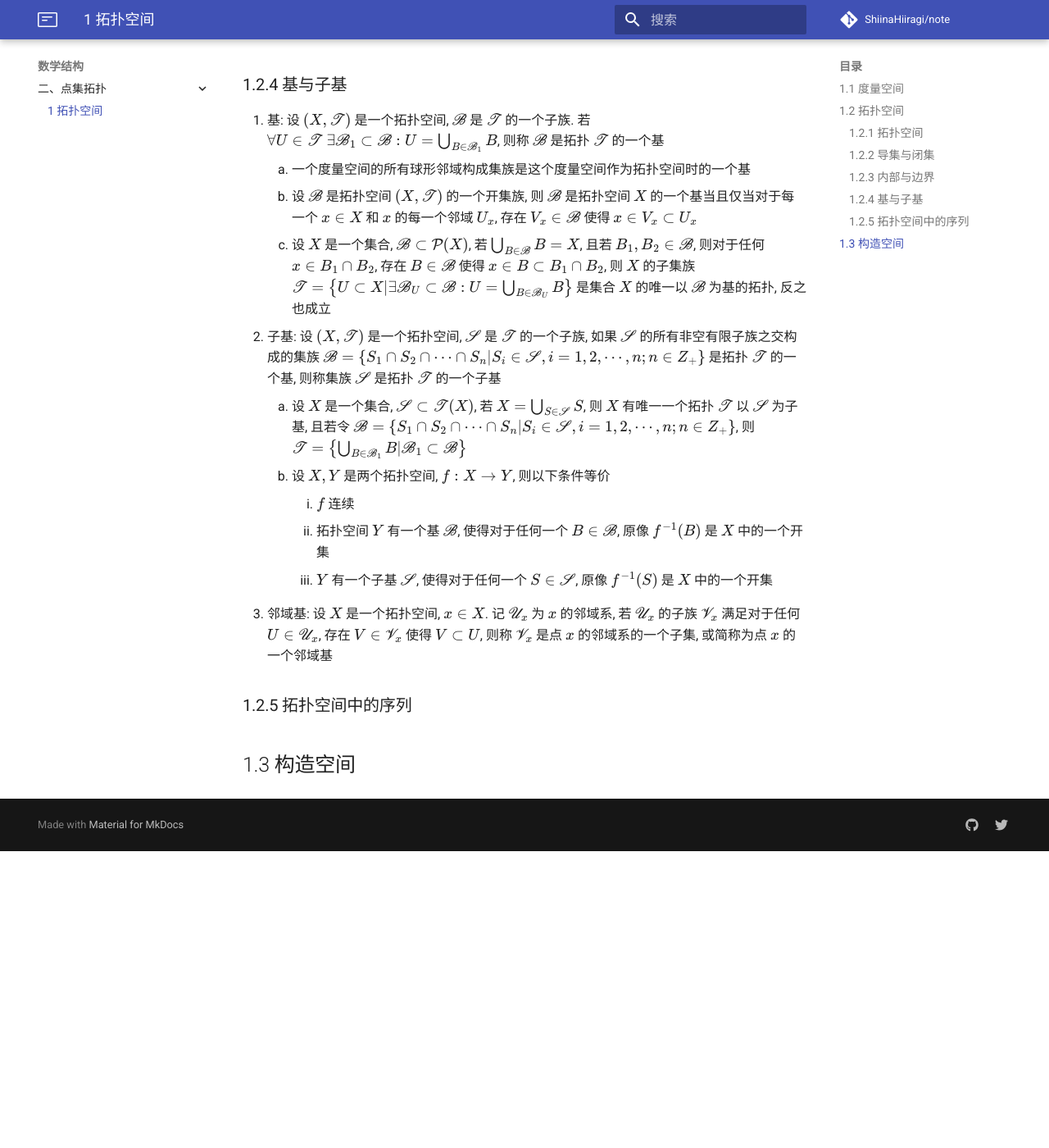
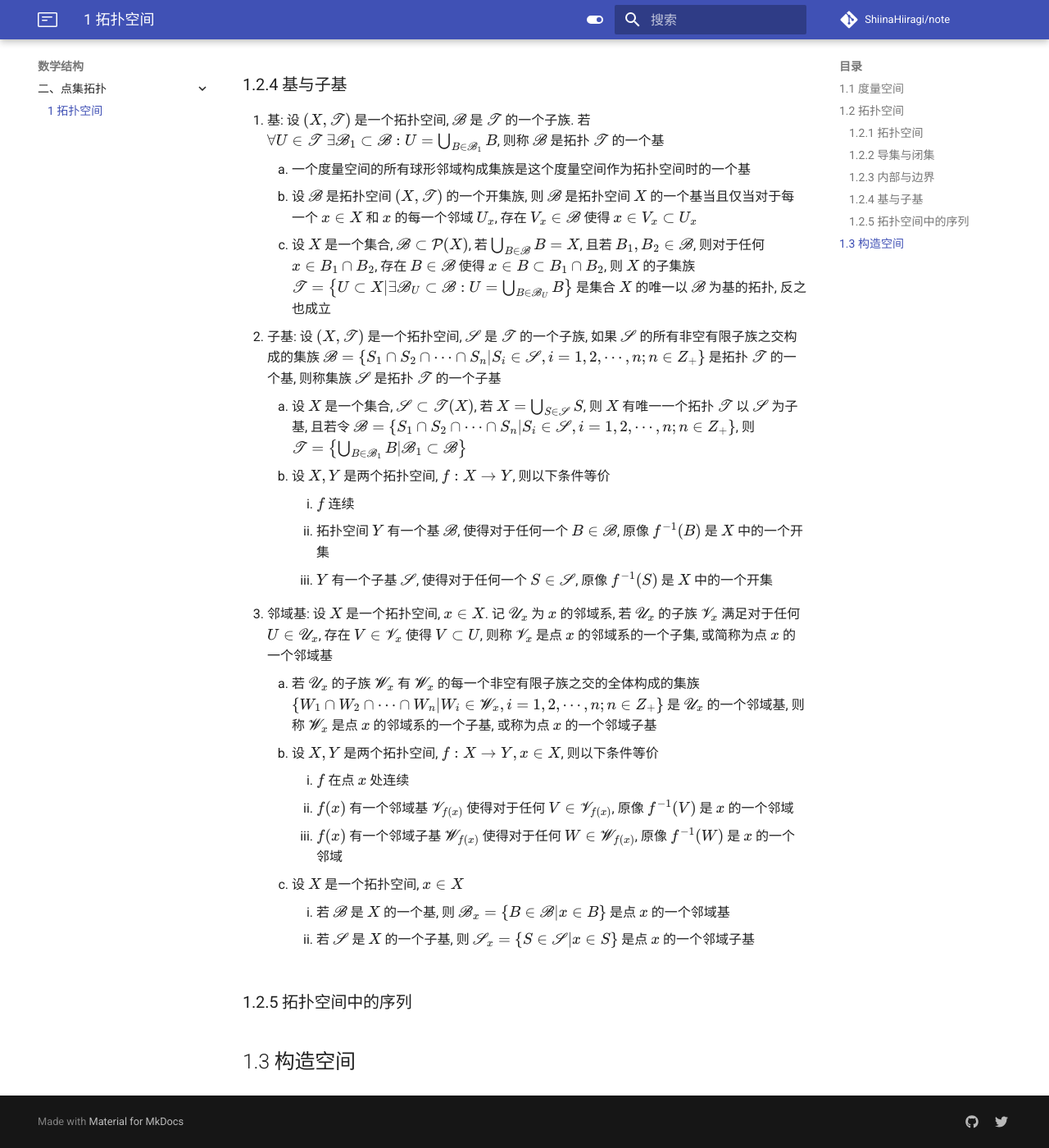
Before and after one commit to ShiinaHiiragi/note, an MkDocs documentation site: the page built from docs/math/top/space.md, in a window 1280 px wide and 1400 px high, scrolled down 6207 px. Shown: the whole window at 82% size. Built offline with MkDocs 1.6.1 and Material for MkDocs 9.7.7, drawn with Linux system fonts in a browser that asks for light colours; comment, search, counter and statistics services are not loaded; before the commit the page ends 7245 px from its top, so only the background shows below that.

Commit message:
new styles

```diff
--- a/docs/extra/config.css
+++ b/docs/extra/config.css
@@ -19,6 +19,6 @@
   font-size: 12px;
   padding-right: 8px;
   line-height: 16px;
-  background-color: rgb(255, 145, 0);
+  background-color: rgb(0, 184, 212);
   color: white;
 }
--- a/docs/math/top/space.md
+++ b/docs/math/top/space.md
@@ -162,6 +162,14 @@
         2. 拓扑空间 $Y$ 有一个基 $\mathscr B$, 使得对于任何一个 $B\in \mathscr B$, 原像 $f^{-1}(B)$ 是 $X$ 中的一个开集
         3. $Y$ 有一个子基 $\mathscr S$, 使得对于任何一个 $S\in \mathscr S$, 原像 $f^{-1}(S)$ 是 $X$ 中的一个开集
 3. 邻域基: 设 $X$ 是一个拓扑空间, $x\in X$. 记 $\mathscr U_x$ 为 $x$ 的邻域系, 若 $\mathscr U_x$ 的子族 $\mathscr V_x$ 满足对于任何 $U\in \mathscr U_x$, 存在 $V\in \mathscr V_x$ 使得 $V\subset U$, 则称 $\mathscr V_x$ 是点 $x$ 的邻域系的一个子集, 或简称为点 $x$ 的一个邻域基
+    1. 若 $\mathscr U_x$ 的子族 $\mathscr W_x$ 有 $\mathscr W_x$ 的每一个非空有限子族之交的全体构成的集族 $\{W_1 \cap W_2 \cap \cdots \cap W_n|W_i\in \mathscr W_x, i=1, 2, \cdots, n; n\in Z_+\}$ 是 $\mathscr U_x$ 的一个邻域基, 则称 $\mathscr W_x$ 是点 $x$ 的邻域系的一个子基, 或称为点 $x$ 的一个邻域子基
+    2. 设 $X, Y$ 是两个拓扑空间, $f: X\to Y, x\in X$, 则以下条件等价
+        1. $f$ 在点 $x$ 处连续
+        2. $f(x)$ 有一个邻域基 $\mathscr V_{f(x)}$ 使得对于任何 $V\in \mathscr V_{f(x)}$, 原像 $f^{-1}(V)$ 是 $x$ 的一个邻域
+        3. $f(x)$ 有一个邻域子基 $\mathscr W_{f(x)}$ 使得对于任何 $W\in \mathscr W_{f(x)}$, 原像 $f^{-1}(W)$ 是 $x$ 的一个邻域
+    3. 设 $X$ 是一个拓扑空间, $x\in X$
+        1. 若 $\mathscr B$ 是 $X$ 的一个基, 则 $\mathscr B_x=\{B\in \mathscr B|x\in B\}$ 是点 $x$ 的一个邻域基
+        2. 若 $\mathscr S$ 是 $X$ 的一个子基, 则 $\mathscr S_x=\{S\in \mathscr S|x\in S\}$ 是点 $x$ 的一个邻域子基
 
 ### 1.2.5 拓扑空间中的序列
 
--- a/mkdocs.yml
+++ b/mkdocs.yml
@@ -12,12 +12,31 @@
   features:
     - navigation.expand
     - navigation.tabs
+    - navigation.top
+    - navigation.tracking
+    - search.highlight
+    - search.share
+    # - toc.integrate
   palette:
-    accent: pink
+    - scheme: default
+      primary: indigo
+      accent: pink
+      toggle:
+        icon: material/toggle-switch
+        name: Switch to White Panel
+    - scheme: defualt
+      primary: white
+      accent: pink
+      toggle:
+        icon: material/toggle-switch-off-outline
+        name: Switch to Indigo Panel
   language: 'zh'
 
 markdown_extensions:
+  - meta
   - admonition
+  - toc:
+      permalink: true
   - pymdownx.arithmatex:
       generic: true
 
@@ -28,7 +47,9 @@
     - icon: fontawesome/brands/twitter
       link: https://twitter.com/ShiinaHiiragi
   search:
-    language: 'jp'
+    lang:
+      - en
+      - jp
 
 extra_javascript:
   - extra/config.js
```
Also changed, not shown: docs/index.md (+2 -2 lines), docs/intro/dir.md (+5 -0 lines).
